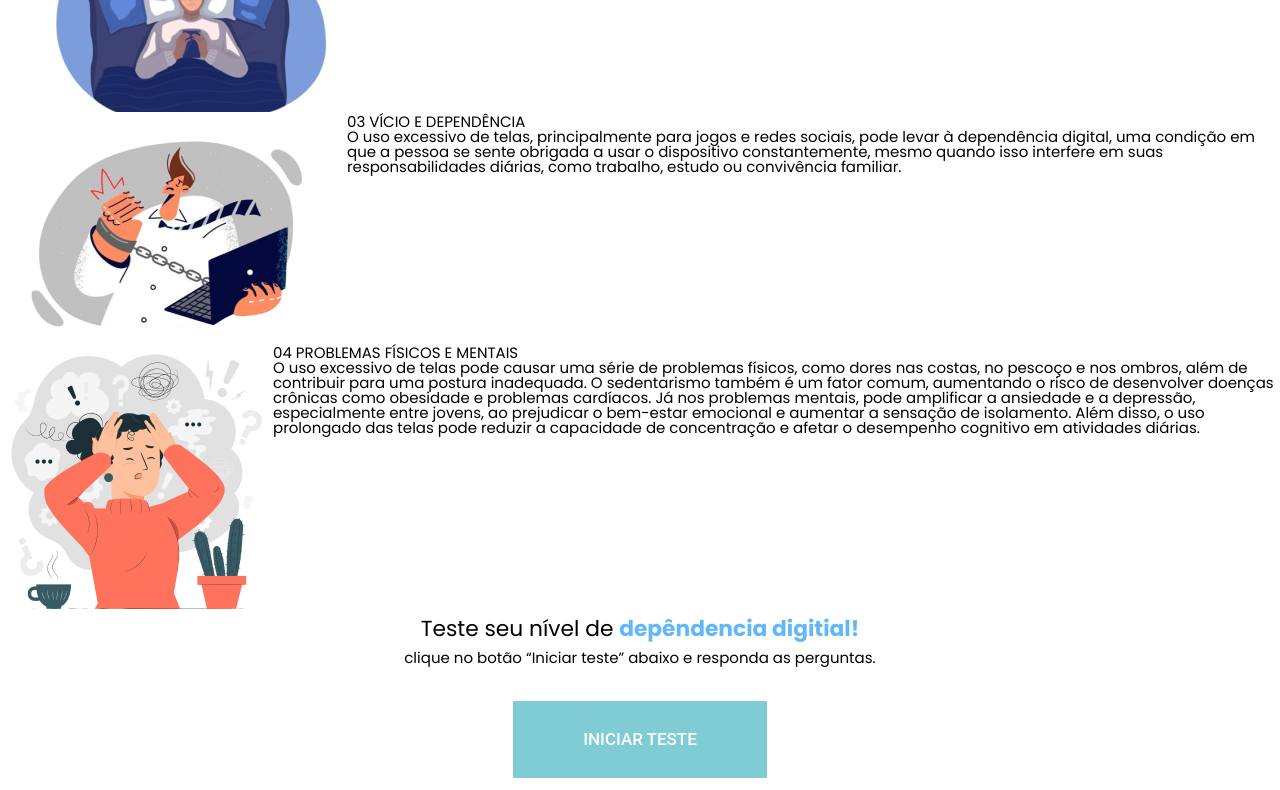
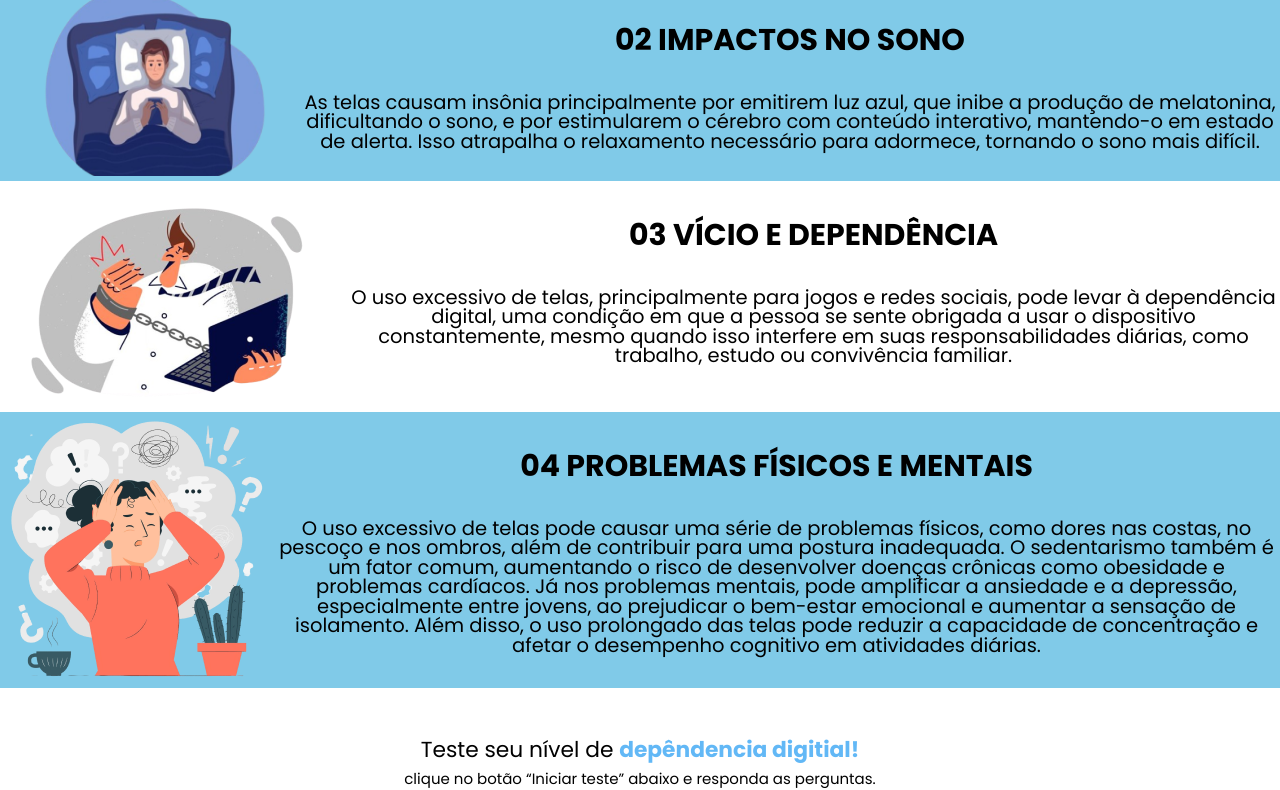
Before and after one commit to Arthur15Goulart/uso-de-telas, a plain HTML site: page index.html in a window 1280 px wide. Shown: the part 1213-2003 px from the top of the page. Drawn offline with Linux system fonts and the light colour scheme.

Commit message:
css - homepage

```diff
--- a/css/styleverda.css
+++ b/css/styleverda.css
@@ -214,13 +214,13 @@ header nav ul li {
 main.home{
   section.bannerhome{
     h1{
-      border-bottom: 1px solid#000000;
       margin: 2.5vw 0 2vw;
       text-align: center;
       font-size: 3rem;
       font-weight: bold;
       span{
       color: #FF7E7E;
+      border-bottom: 1px solid#000000;
       }
     }
     p{
@@ -231,14 +231,29 @@ main.home{
   section.maleficio{
 
     div.topicos{
+      li.fundo{
+        font-size: 2rem;
+        background-color: #80CAE8;
+      }
       h2{
         text-align: center;
         font-weight: bold;
         font-size: 2.5rem;
+        margin: 4vw 0 4vw 0;
       }
         ul{
       li{
         display: flex;
+        h3{
+          font-size: 2rem;
+          font-weight: bold;
+          text-align: center;
+          padding: 3vw 0 3vw 0;
+        }
+        p{
+          text-align: center;
+          font-size: 1.3rem;
+        }
       }
     }
   }
@@ -299,6 +314,7 @@ main.bene h1 span {
 
 section.teste{
   text-align: center;
+  margin: 4vw 0 2vw 0;
 }
 
 section.teste div h4{
--- a/index.html
+++ b/index.html
@@ -54,7 +54,7 @@
                 <ul>
                     <li>
                     <div>
-                        <img src="src/img/img01.png" alt="mulher-com-problema-na-visao">
+                        <img src="src/img/img01.png" alt="mulher-com-problema-na-visao" width="250px" height="250px">
                     </div>
                     <div>
                         <h3>01 PROBLEMAS DE VISÃO</h3>
@@ -66,9 +66,9 @@
                         </p>
                     </div>
                     </li>
-                    <li>
+                    <li class="fundo">
                     <div>
-                        <img src="src/img/img02.png" alt="homem-com-insonia">
+                        <img src="src/img/img02.png" alt="homem-com-insonia" width="300" height="190">
                     </div>
                     <div>
                         <h3>02 IMPACTOS NO SONO</h3>
@@ -96,7 +96,7 @@
                         </p>
                     </div>
                     </li>
-                    <li>
+                    <li class="fundo">
                     <div>
                         <img src="src/img/img04.png" alt="mulher-com-problemas">
                     </div>
```
